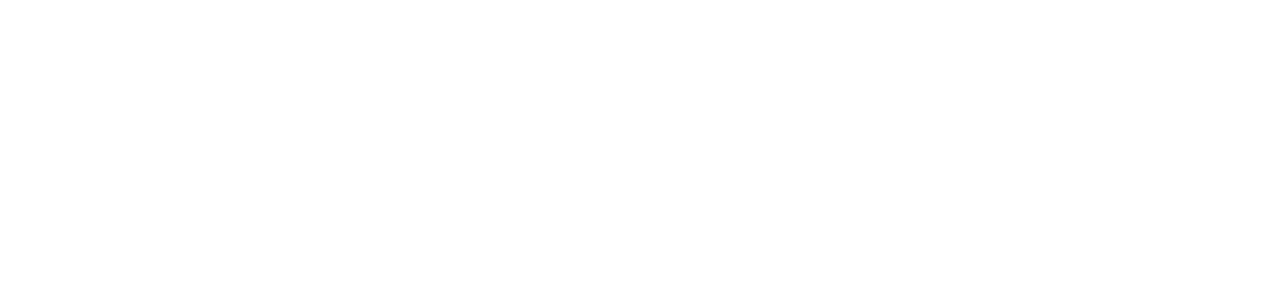
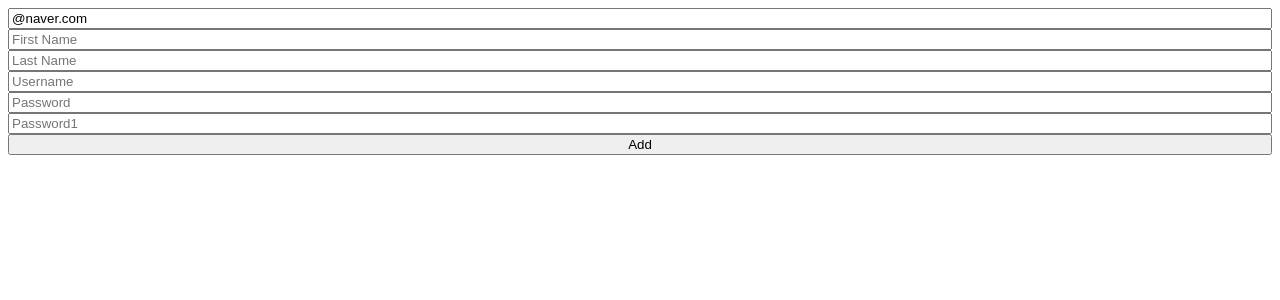
Before and after one commit to sangmin-yoon/react-todo, a React (Create React App) app: page / in a window 1280 px wide. Shown: the top 300 px of the page. Built offline with nearby package versions, Linux system fonts and the light colour scheme.

Commit message:
react-hook-form 연습

```diff
--- a/package.json
+++ b/package.json
@@ -12,6 +12,7 @@
     "@types/react-dom": "^17.0.11",
     "react": "^17.0.2",
     "react-dom": "^17.0.2",
+    "react-hook-form": "^7.21.0",
     "react-router-dom": "^5.3.0",
     "react-scripts": "4.0.3",
     "recoil": "^0.5.2",
--- a/src/App.tsx
+++ b/src/App.tsx
@@ -1,4 +1,5 @@
 import { createGlobalStyle } from "styled-components";
+import ToDoList from "./ToDoList";
 
 const GlobalStyle = createGlobalStyle`
 
@@ -8,6 +9,7 @@
   return (
     <>
       <GlobalStyle />
+      <ToDoList />
     </>
   );
 }
--- /dev/null
+++ b/src/ToDoList.tsx
@@ -0,0 +1,140 @@
+import React, { useState } from "react";
+import { useForm } from "react-hook-form";
+
+// function ToDoList() {
+//   const [toDo, setToDo] = useState("");
+//   const [toDoError, setToDoError] = useState("");
+
+//   const onChange = (event: React.FormEvent<HTMLInputElement>) => {
+//     const {
+//       currentTarget: { value },
+//     } = event;
+//     setToDo(value);
+//   };
+
+//   const onSubmit = (event: React.FormEvent<HTMLFormElement>) => {
+//     event.preventDefault();
+//     if (toDo.length < 10) return setToDoError("To do는 더 길어야 합니다.");
+//   };
+
+//   return (
+//     <>
+//       <div>
+//         <form onSubmit={onSubmit}>
+//           <input
+//             onChange={onChange}
+//             type="text"
+//             value={toDo}
+//             placeholder="오늘 할 일은?"
+//           />
+//           <button>Add</button>
+//           {toDoError !== "" ? toDoError : null}
+//         </form>
+//       </div>
+//     </>
+//   );
+// }
+
+interface IForm {
+  Email: string;
+  firstName: string;
+  lastName: string;
+  username: string;
+  password: string;
+  password1: string;
+  extraError?: string;
+}
+
+function ToDoList() {
+  const {
+    register,
+    handleSubmit,
+    formState: { errors },
+    setError,
+  } = useForm<IForm>({
+    defaultValues: {
+      Email: "@naver.com",
+    },
+  });
+
+  const onValid = (data: IForm) => {
+    if (data.password !== data.password1) {
+      setError(
+        "password1",
+        { message: "패스워드가 다릅니다." },
+        { shouldFocus: true }
+      );
+    }
+  };
+
+  return (
+    <>
+      <div>
+        <form
+          onSubmit={handleSubmit(onValid)}
+          style={{ display: "flex", flexDirection: "column" }}
+        >
+          {" "}
+          <input
+            {...register("Email", {
+              required: "입력해주세요",
+              minLength: {
+                value: 5,
+                message: "5자이상입력",
+              },
+              pattern: {
+                value: /^[A-Za-z0-9._%+-]+@naver.com$/,
+                message: "네이버 주소만 가능합니다.",
+              },
+            })}
+            type="text"
+            placeholder="Email"
+          />
+          <span>{errors?.Email?.message}</span>
+          <input
+            {...register("firstName", { required: "입력해주세요" })}
+            placeholder="First Name"
+          />
+          <span>{errors?.firstName?.message}</span>
+          <input
+            {...register("lastName", {
+              required: "입력해주세요",
+              validate: {
+                nomin: (value) => (value.includes("min") ? "no min" : true),
+                nosang: (value) => (value.includes("sang") ? "no sang" : true),
+              },
+            })}
+            placeholder="Last Name"
+          />
+          <span>{errors?.lastName?.message}</span>
+          <input
+            {...register("username", {
+              required: "입력해주세요",
+              minLength: 10,
+            })}
+            placeholder="Username"
+          />
+          <span>{errors?.username?.message}</span>
+          <input
+            {...register("password", {
+              required: "입력해주세요",
+              minLength: 5,
+            })}
+            placeholder="Password"
+          />
+          <span>{errors?.password?.message}</span>
+          <input
+            {...register("password1", {
+              required: "입력해주세요",
+            })}
+            placeholder="Password1"
+          />
+          <span>{errors?.password1?.message}</span>
+          <button>Add</button>
+        </form>
+      </div>
+    </>
+  );
+}
+
+export default ToDoList;
--- a/src/index.tsx
+++ b/src/index.tsx
@@ -2,13 +2,13 @@
 import React from "react";
 import ReactDOM from "react-dom";
 import App from "./App";
-import { lightTheme } from "./theme";
+import { darkTheme } from "./theme";
 import { RecoilRoot } from "recoil";
 
 ReactDOM.render(
   <React.StrictMode>
     <RecoilRoot>
-      <ThemeProvider theme={lightTheme}>
+      <ThemeProvider theme={darkTheme}>
         <App />
       </ThemeProvider>
     </RecoilRoot>
--- a/src/theme.ts
+++ b/src/theme.ts
@@ -1,6 +1,6 @@
 import { DefaultTheme } from "styled-components";
 
-export const lightTheme: DefaultTheme = {
+export const darkTheme: DefaultTheme = {
   bgColor: "white",
   textClolr: "black",
   accentColor: "blue",
```
Also changed, not shown: 2 other files (tests, documents, lock files or other folders).
